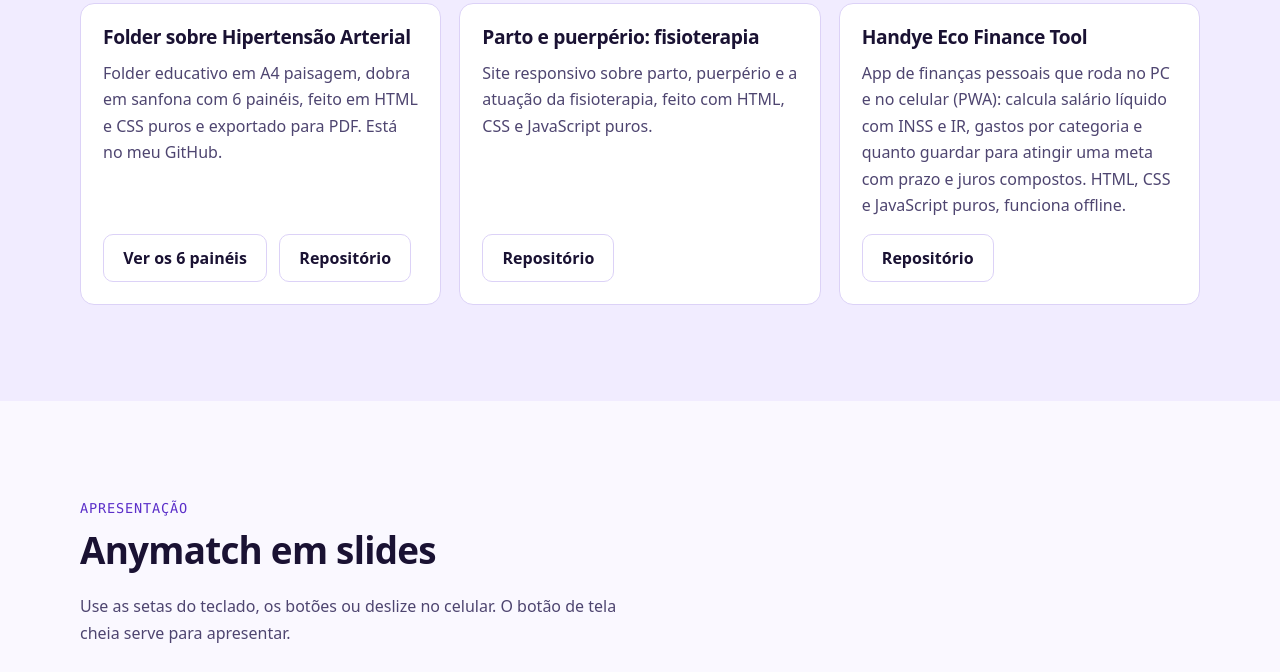
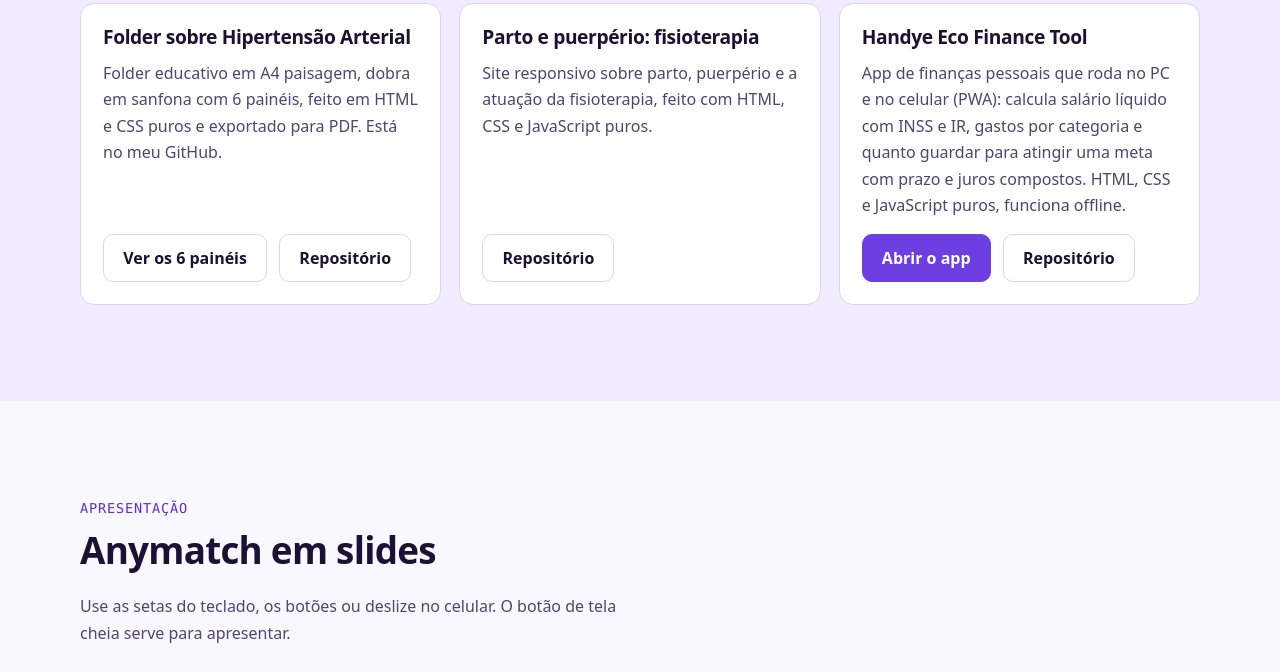
Before and after one commit to HandyeDEV/portifolio-handyedev, a plain HTML site: page index.html in a window 1280 px wide. Shown: the part 3302-3974 px from the top of the page. Drawn offline with Linux system fonts and the light colour scheme.

Commit message:
Adiciona botão para abrir o Handye Eco Finance Tool
Co-Authored-By: Claude Sonnet 5.5 <noreply@anthropic.com>

```diff
--- a/index.html
+++ b/index.html
@@ -166,6 +166,7 @@
         <h3>Handye Eco Finance Tool</h3>
         <p>App de finanças pessoais que roda no PC e no celular (PWA): calcula salário líquido com INSS e IR, gastos por categoria e quanto guardar para atingir uma meta com prazo e juros compostos. HTML, CSS e JavaScript puros, funciona offline.</p>
         <div class="acoes">
+          <a class="btn btn-prim" href="https://handyedev.github.io/handye-eco-finance-tool/" target="_blank" rel="noopener">Abrir o app</a>
           <a class="btn" href="https://github.com/HandyeDEV/handye-eco-finance-tool" target="_blank" rel="noopener">Repositório</a>
         </div>
       </article>
```
